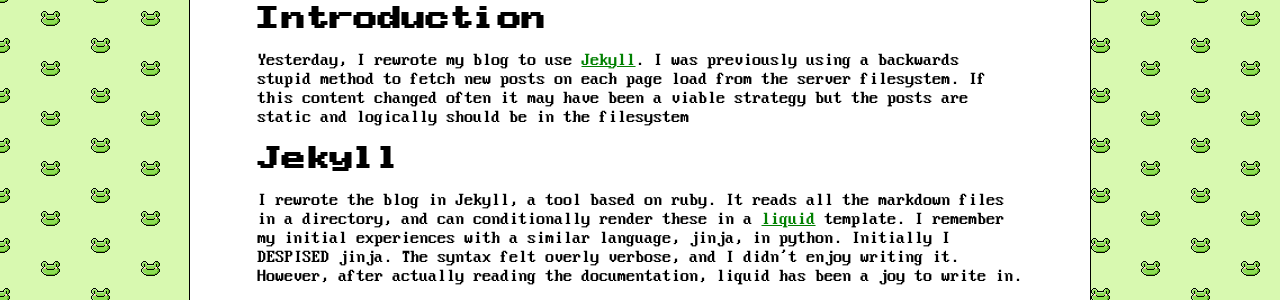
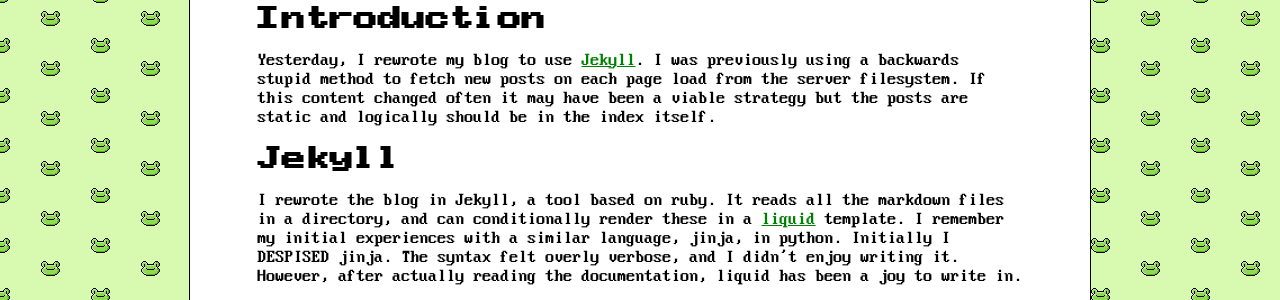
Before and after one commit to shrapnelnet/blog, a Jekyll site: the page built from _posts/2024-04-07-integrating-jekyll-with-decap-cms.md, in a window 1280 px wide. Shown: the part 374-674 px from the top of the page. Built offline with Jekyll 4.4.1, drawn with Linux system fonts in a browser that asks for light colours.

Commit message:
Update shr4pnelblog “2024-04-07-integrating-jekyll-with-decap-cms”

```diff
--- a/_posts/2024-04-07-integrating-jekyll-with-decap-cms.md
+++ b/_posts/2024-04-07-integrating-jekyll-with-decap-cms.md
@@ -6,7 +6,7 @@
 ---
 ## Introduction
 
-Yesterday, I rewrote my blog to use [Jekyll](https://jekyllrb.com/). I was previously using a backwards stupid method to fetch new posts on each page load from the server filesystem. If this content changed often it may have been a viable strategy but the posts are static and logically should be in the filesystem
+Yesterday, I rewrote my blog to use [Jekyll](https://jekyllrb.com/). I was previously using a backwards stupid method to fetch new posts on each page load from the server filesystem. If this content changed often it may have been a viable strategy but the posts are static and logically should be in the index itself.
 
 ## Jekyll
 
```
